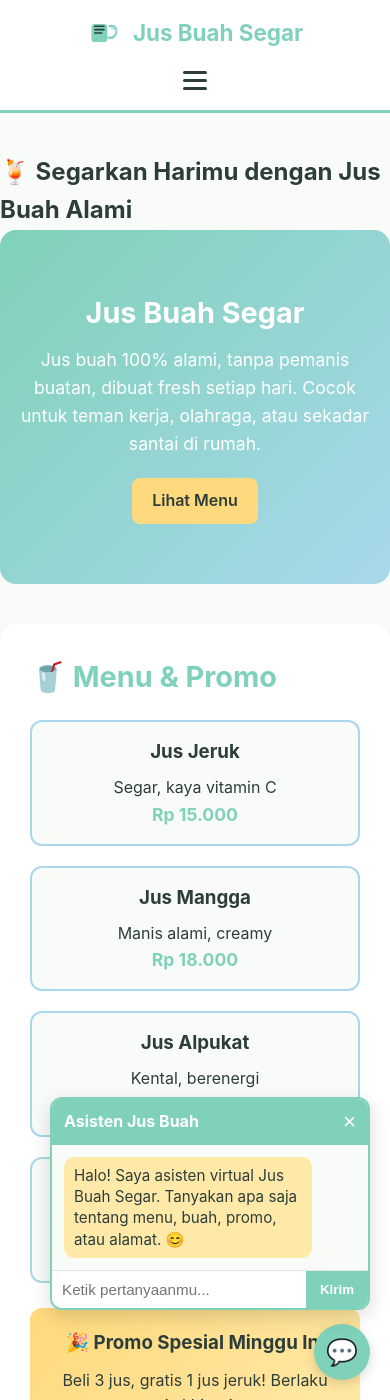
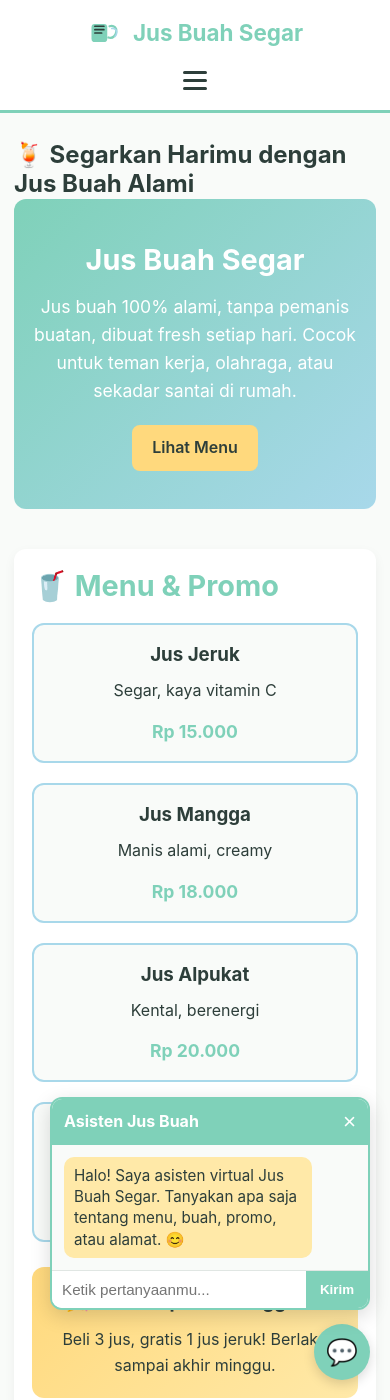
Before and after one commit to oviet711/jusbuah.github.io, a Jekyll site: the page built from index.md, in a window 390 px wide and 1400 px high. Built offline with Jekyll 4.4.1, drawn with Linux system fonts in a browser that asks for light colours.

Commit message:
Refactor CSS for improved layout and responsiveness
Updated layout styles for better responsiveness and readability.

```diff
--- a/assets/css/style.css
+++ b/assets/css/style.css
@@ -102,9 +102,8 @@
 }
 
 .container {
-  max-width: 1100px;
-  margin: 0 auto;
-  padding: 0 20px;
+  width: min(100% - 40px, 1080px);
+  margin-inline: auto;
 }
 
 /* HEADER & NAV */
@@ -463,4 +462,96 @@
   font-size: 0.98rem;
 }
 
+
+/* =====================================================
+   LAYOUT: ruang kanan-kiri dan fokus membaca
+   ===================================================== */
+
+.content {
+  width: min(100% - 40px, 1080px);
+  margin-inline: auto;
+  padding-block: 42px 56px;
 }
+
+/* Section tetap cukup lebar, tetapi tidak memenuhi layar besar */
+.section {
+  padding: clamp(22px, 4vw, 38px);
+  margin-bottom: 28px;
+}
+
+/* Teks panjang lebih nyaman karena tidak satu baris terlalu panjang */
+.section > p,
+.section > ul,
+.section > ol,
+.page-intro,
+.readable-text {
+  max-width: 68ch;
+}
+
+/* Heading tidak selebar layar dan lebih mudah menjadi fokus */
+.content > h1,
+.content > h2,
+.section > h2,
+.section > h3 {
+  max-width: 28ch;
+  line-height: 1.2;
+}
+
+/* Beri napas antar paragraf */
+.section p + p {
+  margin-top: 14px;
+}
+
+/* Hero terlihat fokus, tidak melebar ekstrem */
+.hero {
+  padding: clamp(40px, 7vw, 76px) clamp(22px, 6vw, 72px);
+}
+
+.hero p {
+  max-width: 62ch;
+  margin-inline: auto;
+}
+
+/* Lebar form pesan lebih nyaman untuk desktop */
+#form-pesan,
+.form-pesan,
+.order-form {
+  max-width: 680px;
+}
+
+/* Footer selaras dengan konten utama */
+.site-footer .container {
+  width: min(100% - 40px, 1080px);
+}
+
+/* Untuk layar tablet dan ponsel */
+@media (max-width: 700px) {
+  .container,
+  .content,
+  .site-footer .container {
+    width: min(100% - 28px, 1080px);
+  }
+
+  .content {
+    padding-block: 28px 40px;
+  }
+
+  .section {
+    padding: 20px 18px;
+    border-radius: 12px;
+  }
+
+  .hero {
+    padding: 38px 20px;
+    border-radius: 12px;
+  }
+
+  .content > h1,
+  .content > h2,
+  .section > h2,
+  .section > h3 {
+    max-width: none;
+  }
+}
+
+}
```
